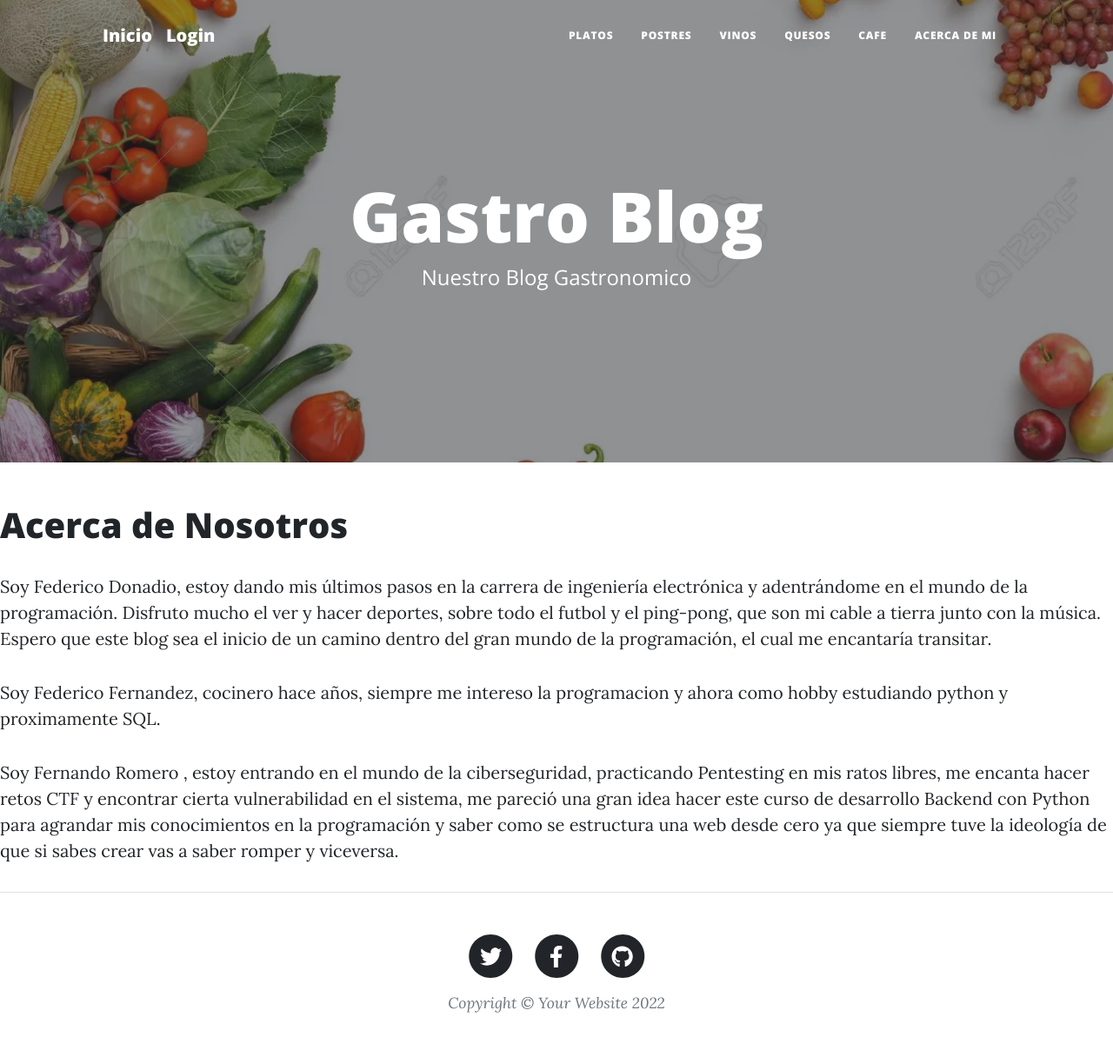
After one commit to FedeDonadio/Blog-Gastronomico, a Django app: page /AppBlog/acercaDeMi/ in a window 1280 px wide. The commit adds this page. Shown: the whole page at 87% size. Run offline with Django 4.2, Linux system fonts and the light colour scheme; some libraries are stand-ins or nearby versions.

Commit message:
about us creado

```diff
--- /dev/null
+++ b/AppBlog/template/AppBlog/acercaDeMi.html
@@ -0,0 +1,8 @@
+{% extends "AppBlog/padre.html" %}
+{% load static %}
+{% block contenidoQueCambia %}
+<h1>Acerca de Nosotros</h1>
+<p>Soy Federico Donadio, estoy dando mis últimos pasos en la carrera de ingeniería electrónica y adentrándome en el mundo de la programación. Disfruto mucho el ver y hacer deportes, sobre todo el futbol y el ping-pong, que son mi cable a tierra junto con la música. Espero que este blog sea el inicio de un camino dentro del gran mundo de la programación, el cual me encantaría transitar.</p>
+<p>Soy Federico Fernandez, cocinero hace años, siempre me intereso la programacion y ahora como hobby estudiando python y proximamente SQL.</p>
+<p>Soy Fernando Romero , estoy entrando en el mundo de la ciberseguridad, practicando Pentesting en mis ratos libres, me encanta hacer retos CTF y encontrar cierta vulnerabilidad en el sistema, me pareció una gran idea hacer este curso de desarrollo Backend con Python para agrandar mis conocimientos en la programación y saber como se estructura una web desde cero ya que siempre tuve la ideología de que si sabes crear vas a saber romper y viceversa.</p>
+{% endblock %}
--- a/AppBlog/template/AppBlog/padre.html
+++ b/AppBlog/template/AppBlog/padre.html
@@ -33,6 +33,7 @@
                         <li class="nav-item"><a class="nav-link px-lg-3 py-3 py-lg-4" href="{% url 'vinos' %}">Vinos</a></li>
                         <li class="nav-item"><a class="nav-link px-lg-3 py-3 py-lg-4" href="{% url 'quesos' %}">Quesos</a></li>
                         <li class="nav-item"><a class="nav-link px-lg-3 py-3 py-lg-4" href="{% url 'cafe' %}">Cafe</a></li>
+                        <li class="nav-item"><a class="nav-link px-lg-3 py-3 py-lg-4" href="{% url 'acercaDeMi' %}">Acerca de mi</a></li>
                         {% if request.user.is_authenticated %}
                         <li class="nav-item"><a class="nav-link px-lg-3 py-3 py-lg-4" href="{% url 'Logout' %}">{{ request.user.username }}</a></li>
                         {% endif %}
--- a/AppBlog/urls.py
+++ b/AppBlog/urls.py
@@ -1,6 +1,6 @@
 from atexit import register
 from django.urls import path
-from AppBlog.views import inicio, cafe, platos, postres, quesos, vinos, buscarVinos, vinosFormulario, platosFormulario, postresFormulario, quesosFormulario, cafeFormulario, buscarCafe, buscarPlatos, buscarPostres,buscarQuesos
+#from AppBlog.views import inicio, cafe, platos, postres, quesos, vinos, buscarVinos, vinosFormulario, platosFormulario, postresFormulario, quesosFormulario, cafeFormulario, buscarCafe, buscarPlatos, buscarPostres,buscarQuesos
 from AppBlog.views import *
 
 urlpatterns = [
@@ -10,6 +10,7 @@ urlpatterns = [
     path('postres/', postres, name='postres'),
     path('quesos/', quesos, name='quesos'),
     path('vinos/', vinos, name='vinos'),
+    path('acercaDeMi/', acercaDeMi, name='acercaDeMi'),
     path('vinosFormulario/', vinosFormulario, name='vinosFormulario'),
     path('platosFormulario/', platosFormulario, name='platosFormulario'),
     path('postresFormulario/', postresFormulario, name='postresFormulario'),
--- a/AppBlog/views.py
+++ b/AppBlog/views.py
@@ -83,6 +83,9 @@ def quesos(request):
 
 def vinos(request):
     return render(request, 'AppBlog/vinos.html',{'fondo':'alimentos-vino.jpg'})
+
+def acercaDeMi(request):
+    return render (request, 'AppBlog/acercaDeMi.html',{'fondo':'login1.jpg'})
 
 ###############################################################################################################################
 ###############################################################################################################################
@@ -287,4 +290,4 @@ class PlatosDelete(DeleteView):
 ###################################CAPTAR ERROR 404####################################################################
 
 def error404(request, exception):
-    return render (request, 'AppBlog/error_404.html', {'fondo':'inicio2-blog.jpg'})
+    return render (request, 'AppBlog/error_404.html')
```
